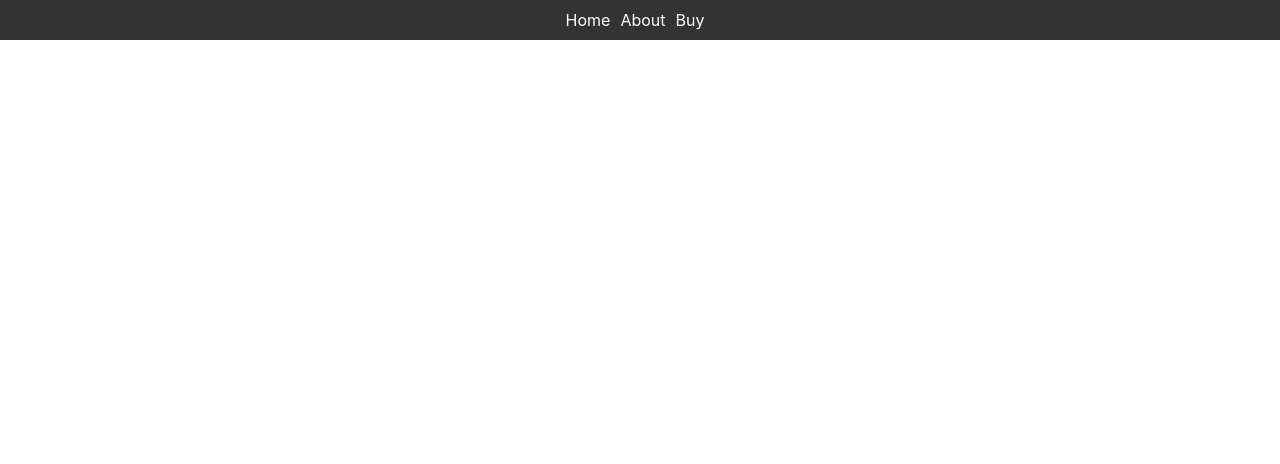
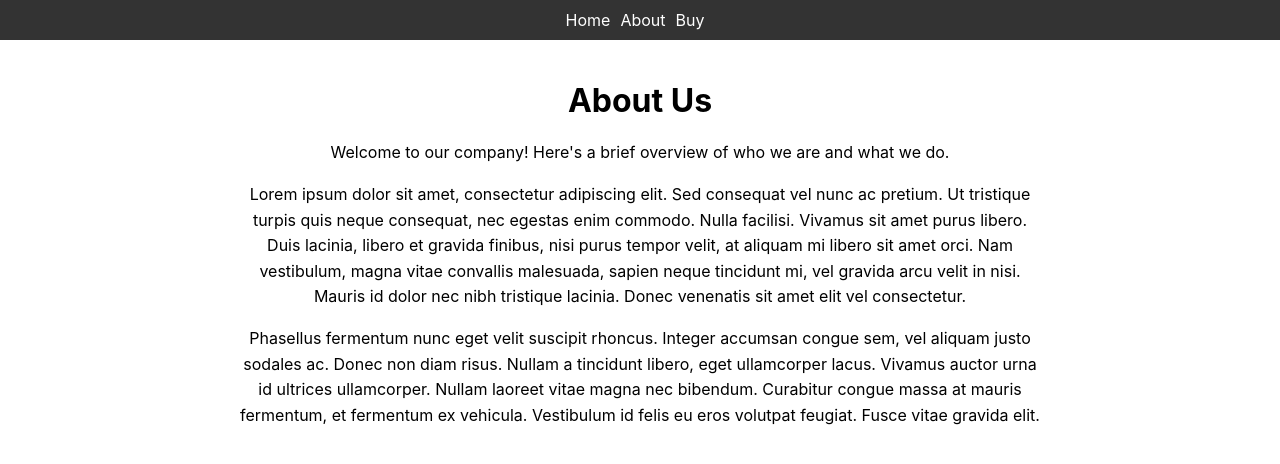
Before and after one commit to JuniperWrenMcGill/Clove-Art-House, a React (Create React App) app: page /about in a window 1280 px wide. Before the commit this address had no page. Shown: the top 464 px of the page. Built offline with nearby package versions, Linux system fonts and the light colour scheme.

Commit message:
added placeholder about page

```diff
--- a/src/App.js
+++ b/src/App.js
@@ -5,6 +5,7 @@ import { BrowserRouter as Router, Routes, Route } from 'react-router-dom'; // Im
 
 import Home from './components/home/home';
 import Buy from './components/buy/buy';
+import About from './components/about/about';
 
 function App() {
   return (
@@ -15,6 +16,7 @@ function App() {
           <Routes> {/* Wrap your Route components with Routes */}
             <Route exact path="/" element={<Home />} />
             <Route exact path="/buy" element={<Buy/>} />
+            <Route exact path="/about" element={<About/>} />
             {/* Add more routes for other pages */}
           </Routes>
         </div>
--- /dev/null
+++ b/src/Components/about/about.css
@@ -0,0 +1,14 @@
+.about-container {
+    max-width: 800px; /* Limit the width of the content */
+    margin: 0 auto; /* Center the content horizontally */
+    padding: 20px; /* Add padding around the content */
+  }
+
+  .about-title {
+    font-size: 2em; /* Larger font size for the title */
+    margin-bottom: 20px; /* Add spacing below the title */
+  }
+
+  .about-text {
+    line-height: 1.6; /* Increase line height for better readability */
+  }
--- /dev/null
+++ b/src/Components/about/about.jsx
@@ -0,0 +1,15 @@
+import React from 'react';
+import './about.css'; // Import the CSS file
+
+function About() {
+  return (
+    <div className="about-container">
+      <h1 className="about-title">About Us</h1>
+      <p className="about-text">Welcome to our company! Here's a brief overview of who we are and what we do.</p>
+      <p className="about-text">Lorem ipsum dolor sit amet, consectetur adipiscing elit. Sed consequat vel nunc ac pretium. Ut tristique turpis quis neque consequat, nec egestas enim commodo. Nulla facilisi. Vivamus sit amet purus libero. Duis lacinia, libero et gravida finibus, nisi purus tempor velit, at aliquam mi libero sit amet orci. Nam vestibulum, magna vitae convallis malesuada, sapien neque tincidunt mi, vel gravida arcu velit in nisi. Mauris id dolor nec nibh tristique lacinia. Donec venenatis sit amet elit vel consectetur.</p>
+      <p className="about-text">Phasellus fermentum nunc eget velit suscipit rhoncus. Integer accumsan congue sem, vel aliquam justo sodales ac. Donec non diam risus. Nullam a tincidunt libero, eget ullamcorper lacus. Vivamus auctor urna id ultrices ullamcorper. Nullam laoreet vitae magna nec bibendum. Curabitur congue massa at mauris fermentum, et fermentum ex vehicula. Vestibulum id felis eu eros volutpat feugiat. Fusce vitae gravida elit.</p>
+    </div>
+  );
+}
+
+export default About;
```
